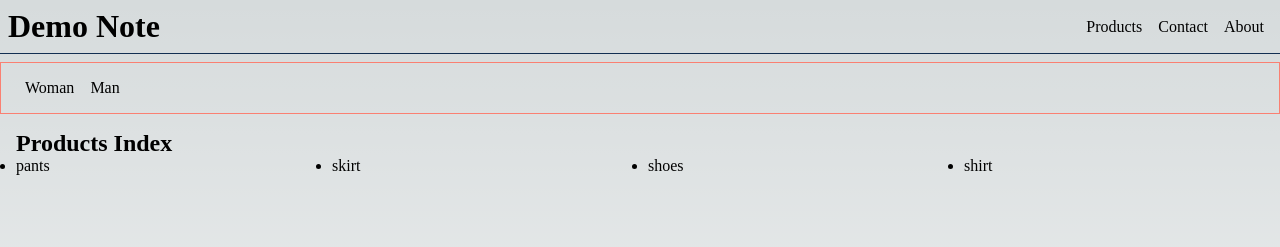
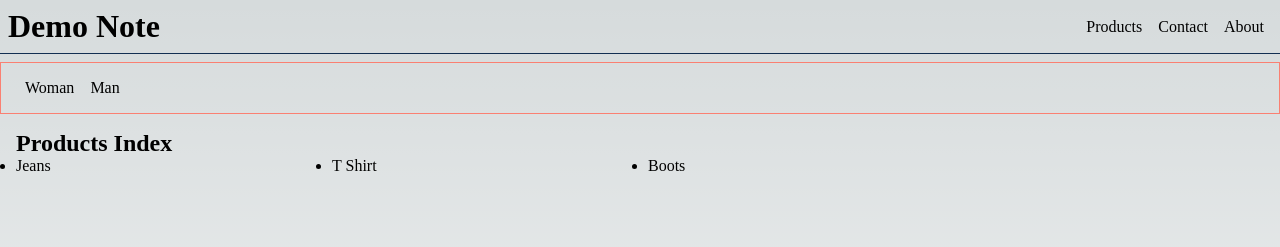
Before and after one commit to jinook929/nextjs-note, a Next.js app: page /products in a window 1280 px wide. Shown: the top 247 px of the page. Built offline with nearby package versions, Linux system fonts and the light colour scheme.

Commit message:
test server components

```diff
--- /dev/null
+++ b/data/products.json
@@ -0,0 +1,17 @@
+[
+  {
+    "id": "1234",
+    "name": "Jeans",
+    "price": 100
+  },
+  {
+    "id": "1235",
+    "name": "T Shirt",
+    "price": 100
+  },
+  {
+    "id": "1236",
+    "name": "Boots",
+    "price": 100
+  }
+]
--- a/src/app/products/layout.tsx
+++ b/src/app/products/layout.tsx
@@ -4,7 +4,7 @@ import { Metadata } from "next";
 
 export const metadata: Metadata = {
   title: "Wonderful Items | All Items",
-  description: "Check our wonderful items!",
+  description: "Check all of our wonderful items!",
 };
 
 export default function ProductsLayout({
--- a/src/app/products/page.tsx
+++ b/src/app/products/page.tsx
@@ -1,16 +1,18 @@
 import Link from "next/link";
 import styles from "./page.module.css";
+import { getProducts } from "@/services/products";
+import { Product } from "@/services/products";
 
-const products = ["pants", "skirt", "shoes", "shirt"];
+export default async function ProductsPage() {
+  const products: Product[] = await getProducts();
 
-export default function Products() {
   return (
     <>
       <h1>Products Index</h1>
       <ul className={styles.productList}>
-        {products.map((product, index) => (
-          <li key={`${index}_${product}`}>
-            <Link href={`/products/${product}`}>{product}</Link>
+        {products.map(({ id, name }) => (
+          <li key={`${id}_${name}`}>
+            <Link href={`/products/${id}`}>{name}</Link>
           </li>
         ))}
       </ul>
--- /dev/null
+++ b/src/services/products.ts
@@ -0,0 +1,21 @@
+import path from "path";
+import { promises as fs } from "fs";
+
+export type Product = {
+  id: string;
+  name: string;
+  price: number;
+}
+
+export const getProducts = async (): Promise<Product[]> => {
+  const filePath = path.join(process.cwd(), "data", "products.json");
+  const data = await fs.readFile(filePath, "utf-8");
+
+  return JSON.parse(data);
+}
+
+export const getProductById = async (id: string): Promise<Product | undefined> => {
+  const product: Product | undefined = (await getProducts()).find((product) => product.id === id);
+
+  return product;
+}
```
Also changed, not shown: src/app/page.tsx (+5 -5 lines), src/app/products/[id]/page.tsx (added, +45 -0 lines), src/app/products/[slug]/page.tsx (deleted, +0 -33 lines), 1 other file (tests, documents, lock files or other folders).
